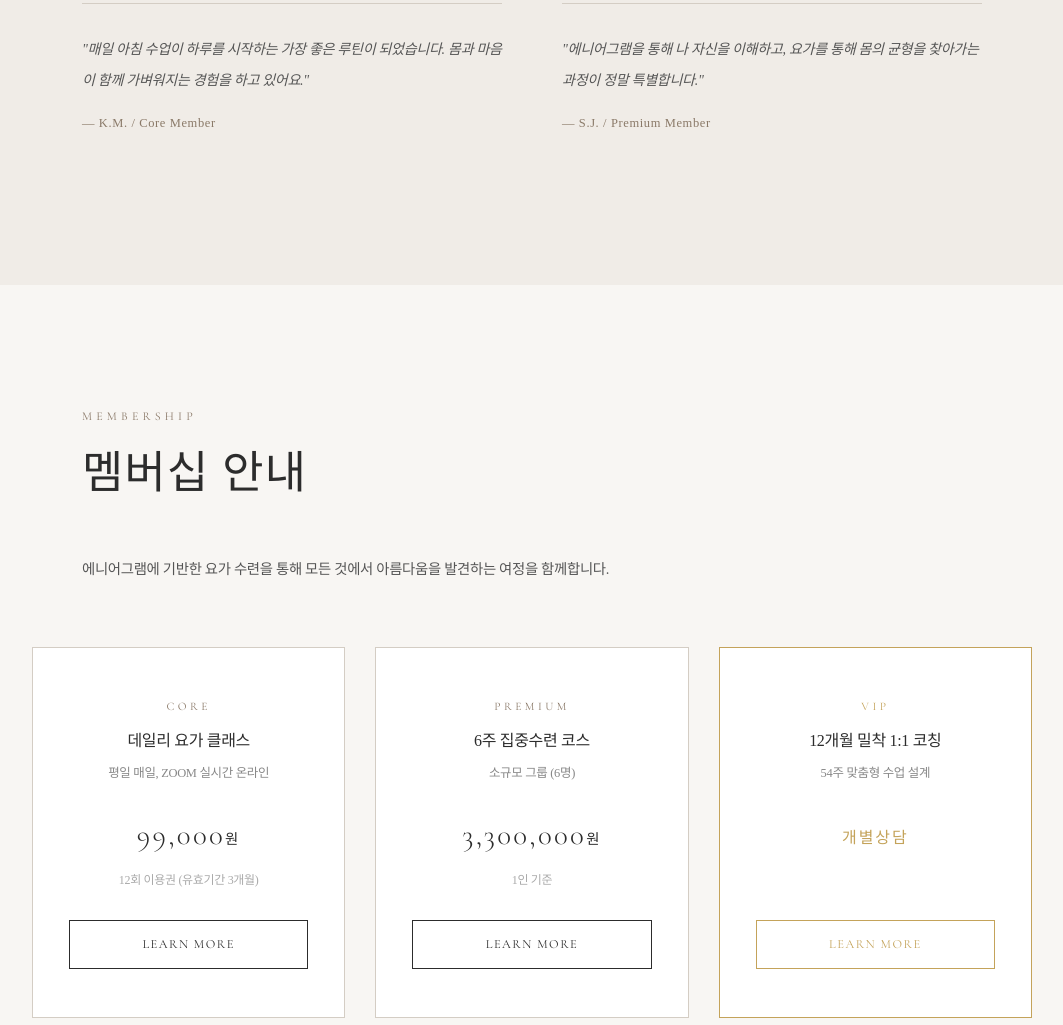
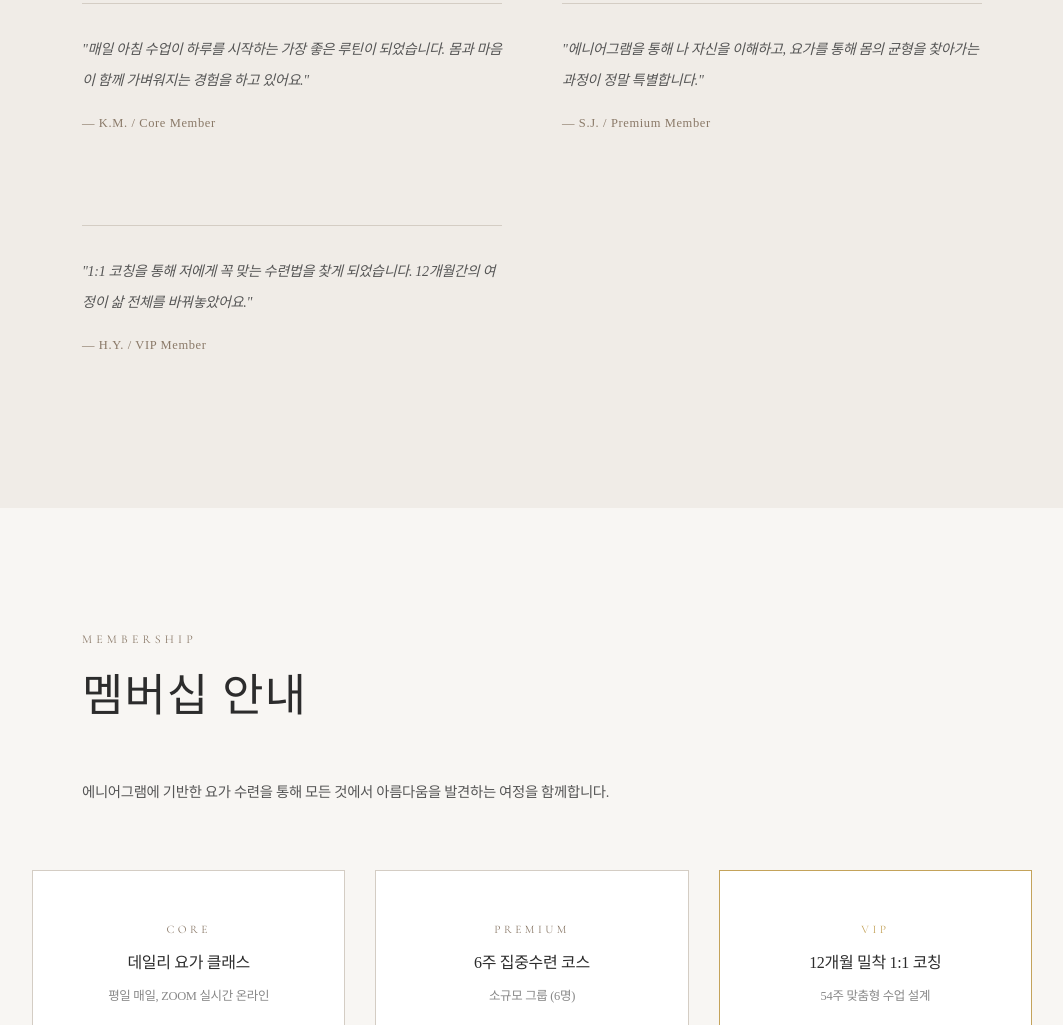
Before and after one commit to j-u-n-s-e-o-n-g-h-w-a-n-g/enneagram-yoga-landing, a website: page public/index.html in a window 1280 px wide. Shown: the part 3194-4219 px from the top of the page, without its empty margins (108-1171 px from the left). Drawn offline with nearby package versions, Linux system fonts and the light colour scheme; no server answers.

Commit message:
수강후기 VIP Member 후기 추가

```diff
--- a/public/index.html
+++ b/public/index.html
@@ -215,6 +215,7 @@ nav ul li a.nav-active{color:var(--accent)}
 <div class="testimonial-grid">
 <div class="testimonial-item"><p class="t-quote">"매일 아침 수업이 하루를 시작하는 가장 좋은 루틴이 되었습니다. 몸과 마음이 함께 가벼워지는 경험을 하고 있어요."</p><p class="t-author">— K.M. / Core Member</p></div>
 <div class="testimonial-item"><p class="t-quote">"에니어그램을 통해 나 자신을 이해하고, 요가를 통해 몸의 균형을 찾아가는 과정이 정말 특별합니다."</p><p class="t-author">— S.J. / Premium Member</p></div>
+<div class="testimonial-item"><p class="t-quote">"1:1 코칭을 통해 저에게 꼭 맞는 수련법을 찾게 되었습니다. 12개월간의 여정이 삶 전체를 바꿔놓았어요."</p><p class="t-author">— H.Y. / VIP Member</p></div>
 </div></div></section>
 
 <!-- ================ MEMBERSHIP OVERVIEW ================ -->
```
